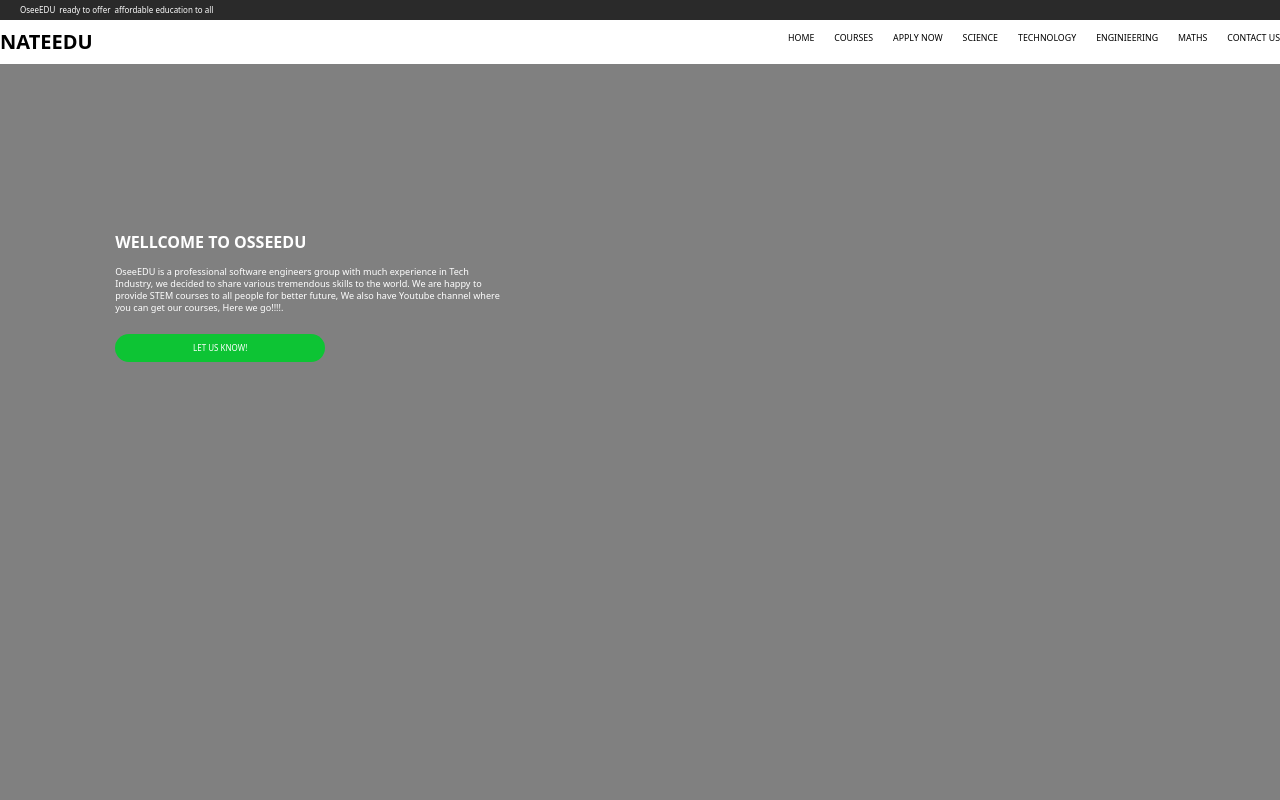
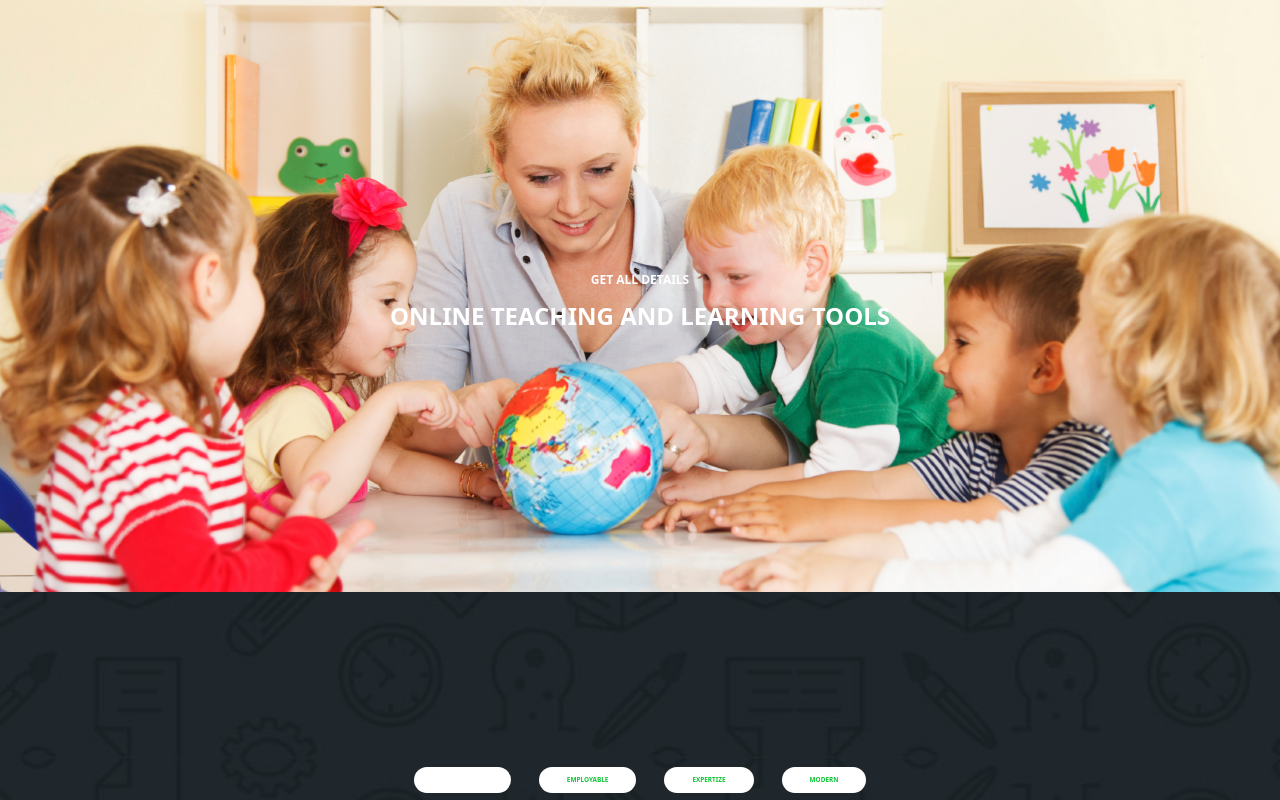
Before and after one commit to valens200/oseeEdu, a React (Create React App) app: page /courses in a window 1280 px wide. Shown: the top 800 px of the page. Built offline with nearby package versions, Linux system fonts and the light colour scheme; the HTML template or start-up script is replaced by a standard one.

Commit message:
added reveal

```diff
--- a/package.json
+++ b/package.json
@@ -8,6 +8,8 @@
     "@testing-library/user-event": "^13.5.0",
     "react": "^18.2.0",
     "react-dom": "^18.2.0",
+    "react-router": "^6.3.0",
+    "react-router-dom": "^6.3.0",
     "react-scripts": "5.0.1",
     "web-vitals": "^2.1.4"
   },
--- a/src/App.js
+++ b/src/App.js
@@ -4,6 +4,7 @@ import Meeting from './pages/Meeting'
 import Home from './pages/Home'
 import Header from './components/Header'
 import Main from './components/main'
+import { BrowserRouter, Route, Routes } from 'react-router-dom'
 
 import Courses from './pages/courses'
 const appAssets = [
@@ -29,11 +30,13 @@ const appAssets = [
 ]
 function App() {
   return (
-    <div className="App h-screen">
-      {/* <Meeting /> */}
-      {/* <Courses /> */}
-      <Home />
-    </div>
+    <BrowserRouter className="App h-screen">
+      <Routes>
+        <Route path="/meetings" element={<Meeting />} />
+        <Route path="/courses" element={<Courses />} />
+        <Route path="/" element={<Home />} />
+      </Routes>
+    </BrowserRouter>
   )
 }
 
--- a/src/components/NavBar.jsx
+++ b/src/components/NavBar.jsx
@@ -2,6 +2,7 @@ import React from 'react'
 import '.././index.css'
 import '.././App.css'
 import Main from './main';
+import {Link } from 'react-router-dom';
 import { useState } from 'react'
 
 const links =  [
@@ -91,7 +92,7 @@ const hoveredd = (e, name) => {
          <div className="flex  invisible md:visible text-bold  float-left  space-x-5  flex-row ">
             {links.map((link, index) => (
              <div className="">
-               <p className="translate-y-[30%] hover:text-[#0dc434]" onClick={(e) => hoveredd(e, link)} key={index}>{link}</p>
+               <Link to={`/${link}`} ><p className="translate-y-[30%] hover:text-[#0dc434]" onClick={(e) => hoveredd(e, link)} key={index}>{link}</p></Link>
              </div>
             ))}
          </div>
--- a/src/components/Snavbar.jsx
+++ /dev/null
@@ -1,11 +0,0 @@
-import React from 'react'
-
-const Snavbar = () => {
-  return (
-    <div>
-
-    </div>
-  )
-}
-
-export default Snavbar
--- a/src/components/cards.jsx
+++ b/src/components/cards.jsx
@@ -8,6 +8,7 @@ import first1 from '../assets/images/first1.jpg'
 import second from '../assets/images/second.jpg'
 import third from '../assets/images/third.jpg'
 import SubFooter from './subFooter'
+import {Link } from 'react-router-dom'
 const numbers = [1,2,3,'>']
 const cardsInfo = [
     {
@@ -76,7 +77,8 @@ function Cards() {
     }
 
   return (
-   <div>
+<Link  to="/courses">
+<div>
      <div className=" container mx-auto grid grid-cols-1  md:grid-cols-3 space-y-0 gap-1 grid-rows-6 md:grid-rows-3">
       {cardsInfo.map((number, index) =>(
        <div key={index} className="text-black md:h-[60%] h-[70%]  mt-2 md:mt-0 rounded-full text-[0.60rem]">
@@ -102,6 +104,7 @@ function Cards() {
     </div>
     <SubFooter />
    </div>
+   </Link>
   )
 }
 
--- a/src/pages/Home.jsx
+++ b/src/pages/Home.jsx
@@ -19,6 +19,7 @@ import SubFooter from '../components/subFooter'
 import Main from '../components/main'
 import Header from '../components/Header'
 import NavBar from '../components/NavBar'
+import {Link } from 'react-router-dom'
 
 const cards = [[javaL, 'SQL', '$300'], [Reactt, 'React.js', '$500'], [js, 'Javascript', '$600'] ,[javaL, 'SQL', '$300'], [Reactt, 'React.js', '$500'], [js, 'Javascript', '$600']]
 const Home = () => {
@@ -56,12 +57,13 @@ return (
                 <p>you can get our courses, Here we go!!!!.</p>
              </div>
             <div>
-                <button className="bg-[#0dc434] w-[50%]  md:w-[20%]  text-[0.50rem] text-sans font-sans  px-3 py-2 mt-5 rounded-full">LET US KNOW!</button>
+               <Link to="/courses" ><button className="bg-[#0dc434] w-[50%]  md:w-[20%]  text-[0.50rem] text-sans font-sans  px-3 py-2 mt-5 rounded-full">LET US KNOW!</button></Link>
             </div>
         </div>
         <div className="container space-x-3 -translate-y-[37%] text-[0.60rem] flex flex-col md:flex-row md:space-x-8 mx-auto">
             {cards.map((card, index) => (
-                <div className="myone px-5 py-7 rounded-lg">
+                <Link to="/courses" >
+                 <div className="myone px-5 py-7 rounded-lg">
                     <h2 className="font-bold text-center">{card[0]}</h2>
                     <div className="text-[0.50rem] ">
                         <p  >{card[1]}</p>
@@ -69,6 +71,7 @@ return (
                         <p>{card[1]}</p>
                     </div>
                 </div>
+                </Link>
             ))}
         </div>
         <div className="text-white text-center text-[0.60rem] border-[white]  pb-5 border-b-[1px]">
```
Also changed, not shown: 1 other file (tests, documents, lock files or other folders).
